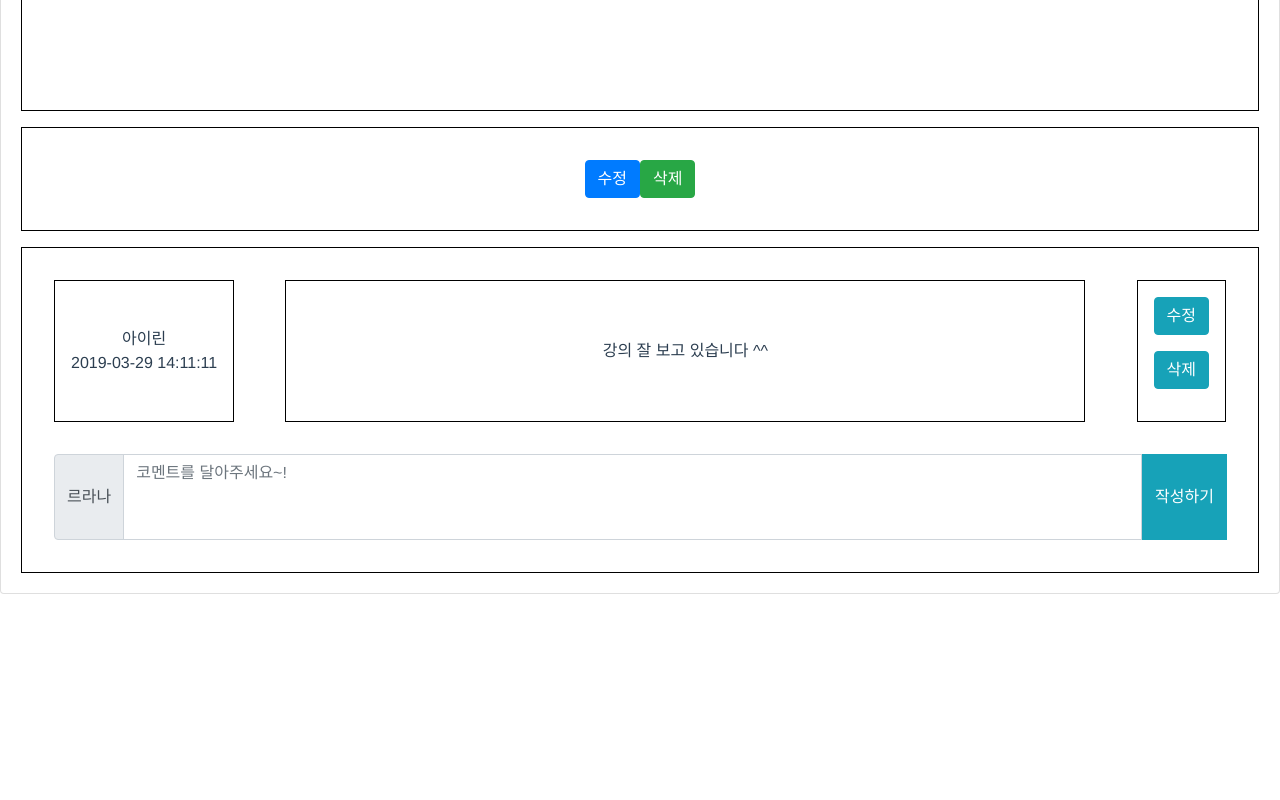
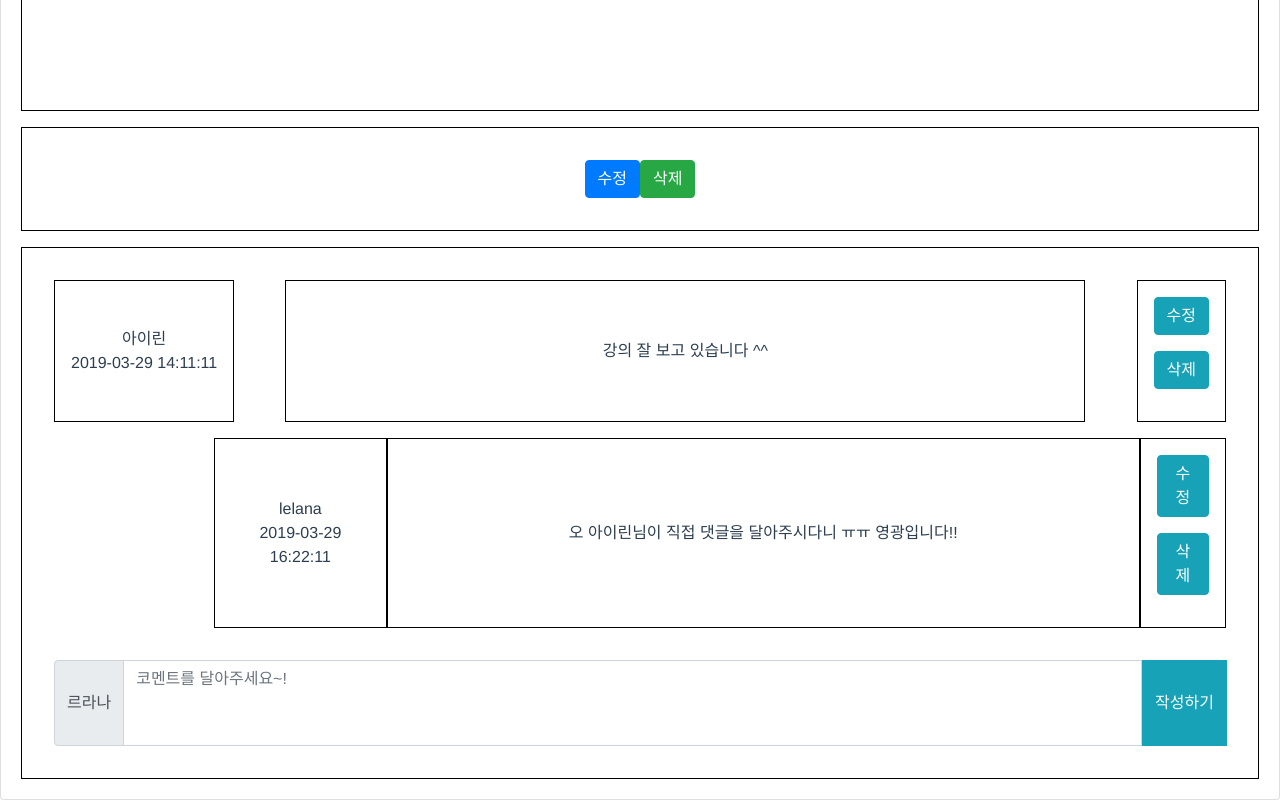
Before and after one commit to Yang-heesu/vue-board, a Vue app in the folder src/frontend/: page /#/board/free/detail/1 in a window 1280 px wide. Shown: the part 784-1584 px from the top of the page. Before the commit the page ends 1378 px from the top, so only its background shows below. Built offline with nearby package versions, Linux system fonts and the light colour scheme.

Commit message:
서브 코멘트 보이게 하기

```diff
--- a/src/frontend/src/components/CommentListItem.vue
+++ b/src/frontend/src/components/CommentListItem.vue
@@ -11,6 +11,21 @@
                 <b-button variant="info">삭제</b-button>
             </div>
         </div>
+        <template v-if="subCommentList.length > 0">
+            <div class="comment-list-item-subcomment-list"
+                 :key="item.subComment_id"
+                 v-for="item in subCommentList">
+                <div class="comment-list-item-name">
+                    <div>{{item.user_name}}</div>
+                    <div>{{item.created_at}}</div>
+                </div>
+                <div class="comment-list-item-context">{{item.context}}</div>
+                <div class="comment-list-item-button">
+                    <b-button variant="info">수정</b-button>
+                    <b-button variant="info">삭제</b-button>
+                </div>
+            </div>
+        </template>
     </div>
 </template>
 
@@ -24,7 +39,15 @@
         },
         data() {
             return {
-                name: data.User.filter(item => item.user_id === this.commentObj.user_id)[0].name
+                name: data.User.filter(
+                    item => item.user_id === this.commentObj.user_id)[0].name,
+                subCommentList: data.SubComment.filter(
+                    item => item.comment_id === this.commentObj.comment_id)
+                    .map(subCommentItem => ({
+                        ...subCommentItem,
+                        user_name: data.User.filter(
+                            item => item.user_id === subCommentItem.user_id)[0].name
+                    }))
             }
         }
     }
```
